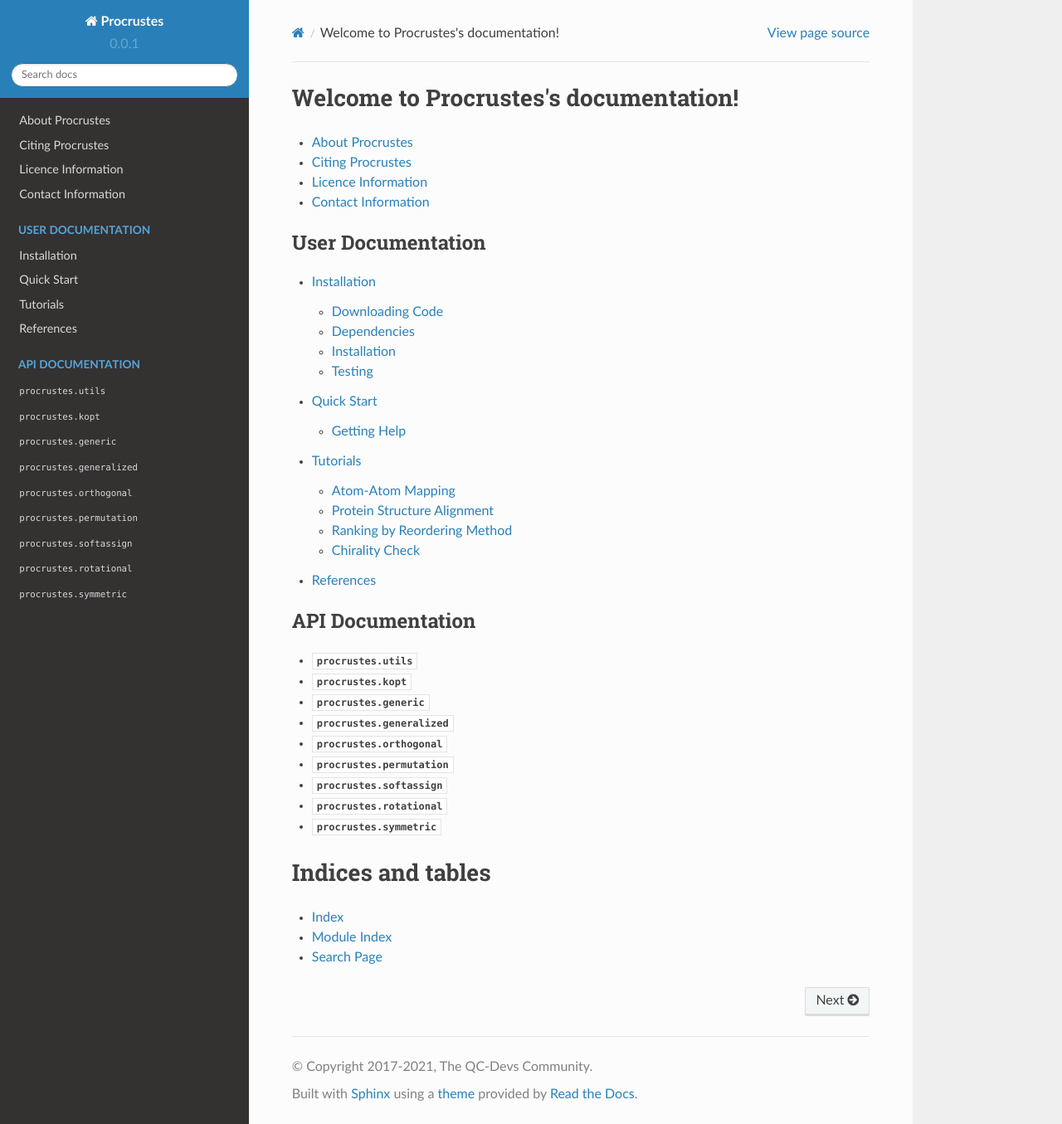
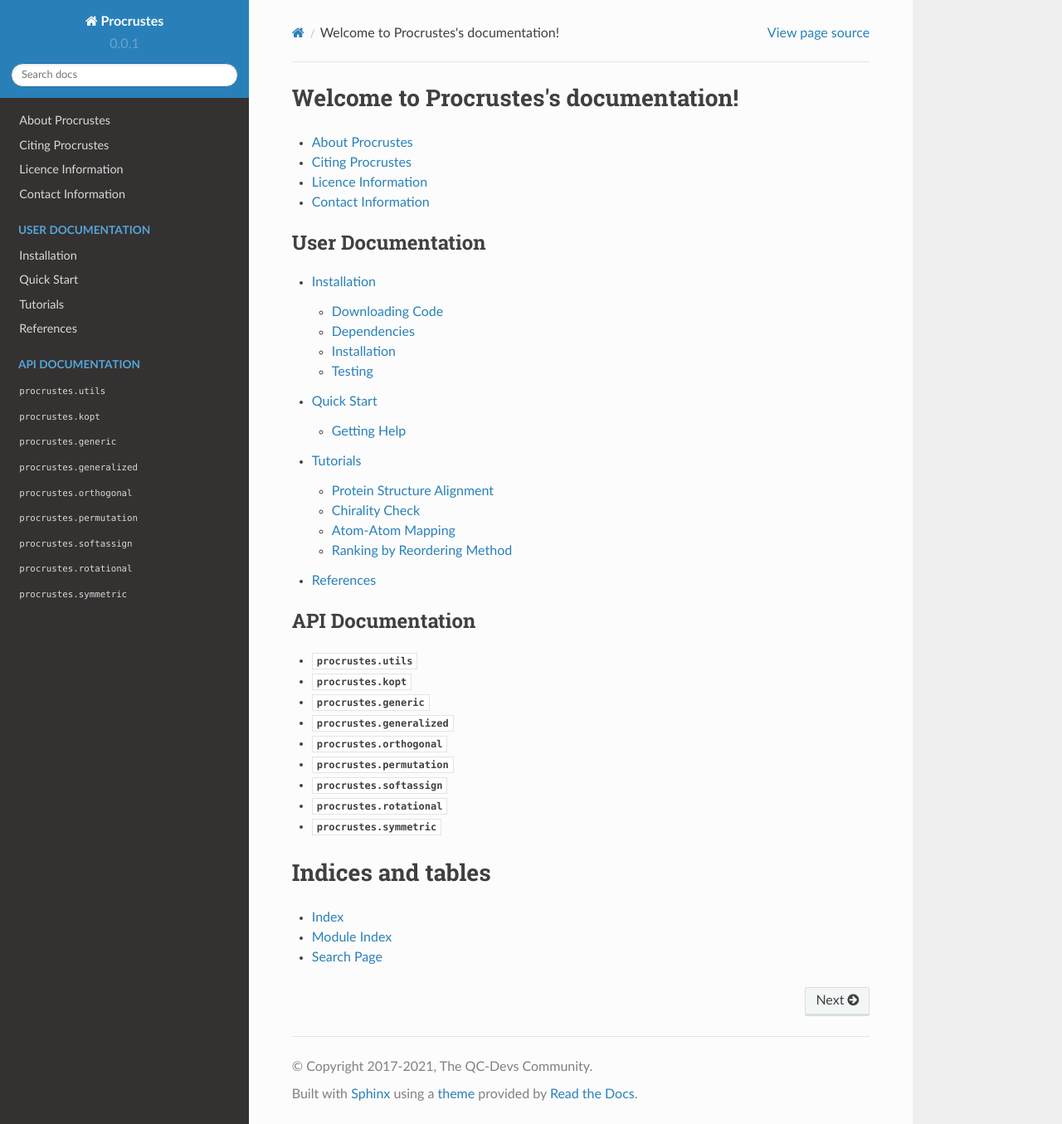
Before and after one commit to theochem/procrustes, a Sphinx documentation site: the page built from docs/index.rst, in a window 1280 px wide and 1355 px high. Shown: the whole window at 83% size. Built offline with Sphinx 7.4.7 and the Read the Docs theme 2.0.0, drawn with Linux system fonts in a browser that asks for light colours.

```diff
--- a/docs/usr_doc_tutorials.rst
+++ b/docs/usr_doc_tutorials.rst
@@ -37,10 +37,10 @@ download the jupyter notebook from our github repo or just use the online versio
    :maxdepth: 3
    :caption: Practical Examples
 
+   usr_doc_protein_align.rst
+   usr_doc_chiral_check.rst
    usr_doc_atom_mapping.rst
-   usr_doc_protein_align.rst
    usr_doc_ranking.rst
-   usr_doc_chiral_check.rst
 
 .. todo::
    # Add LDM example
```
